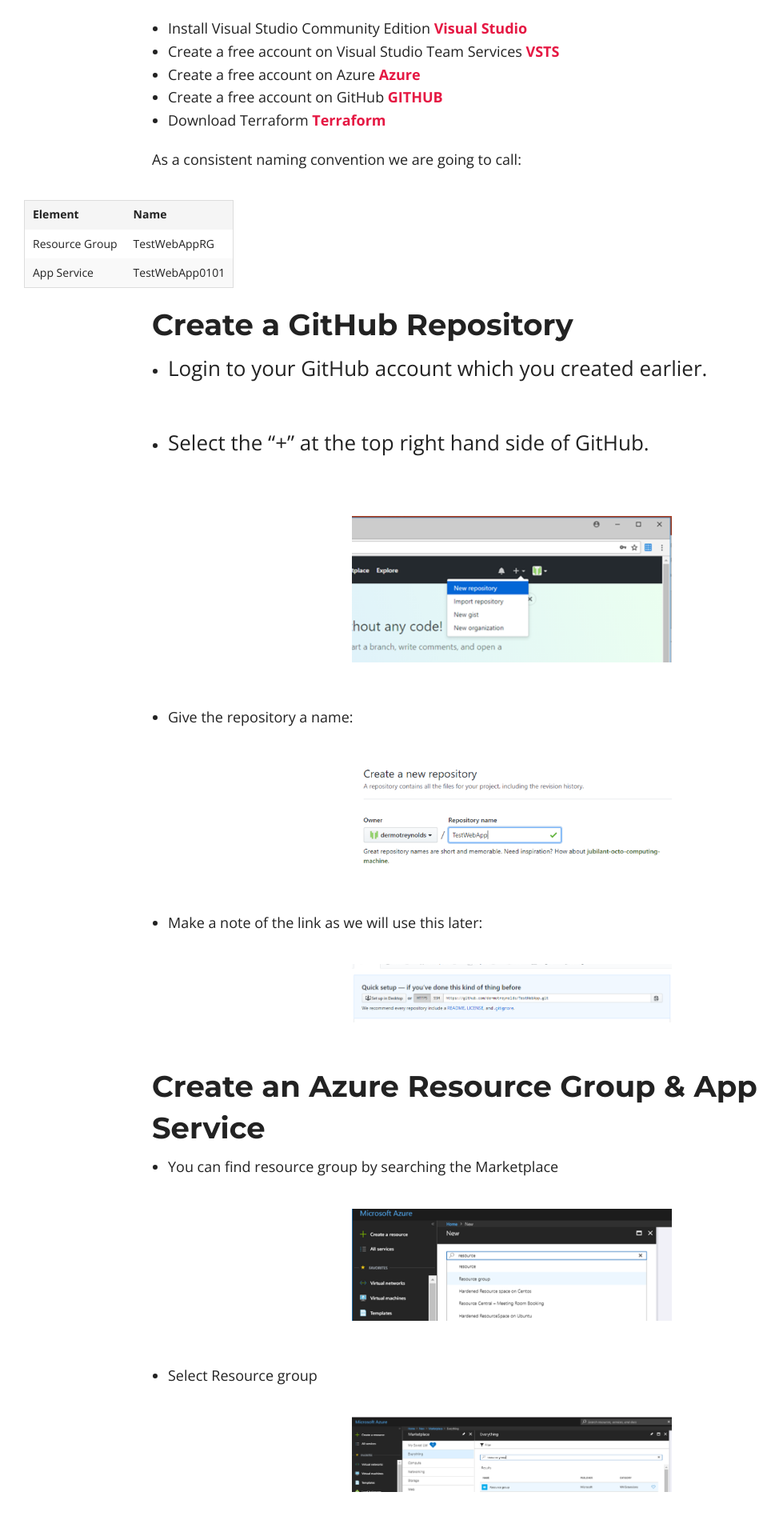
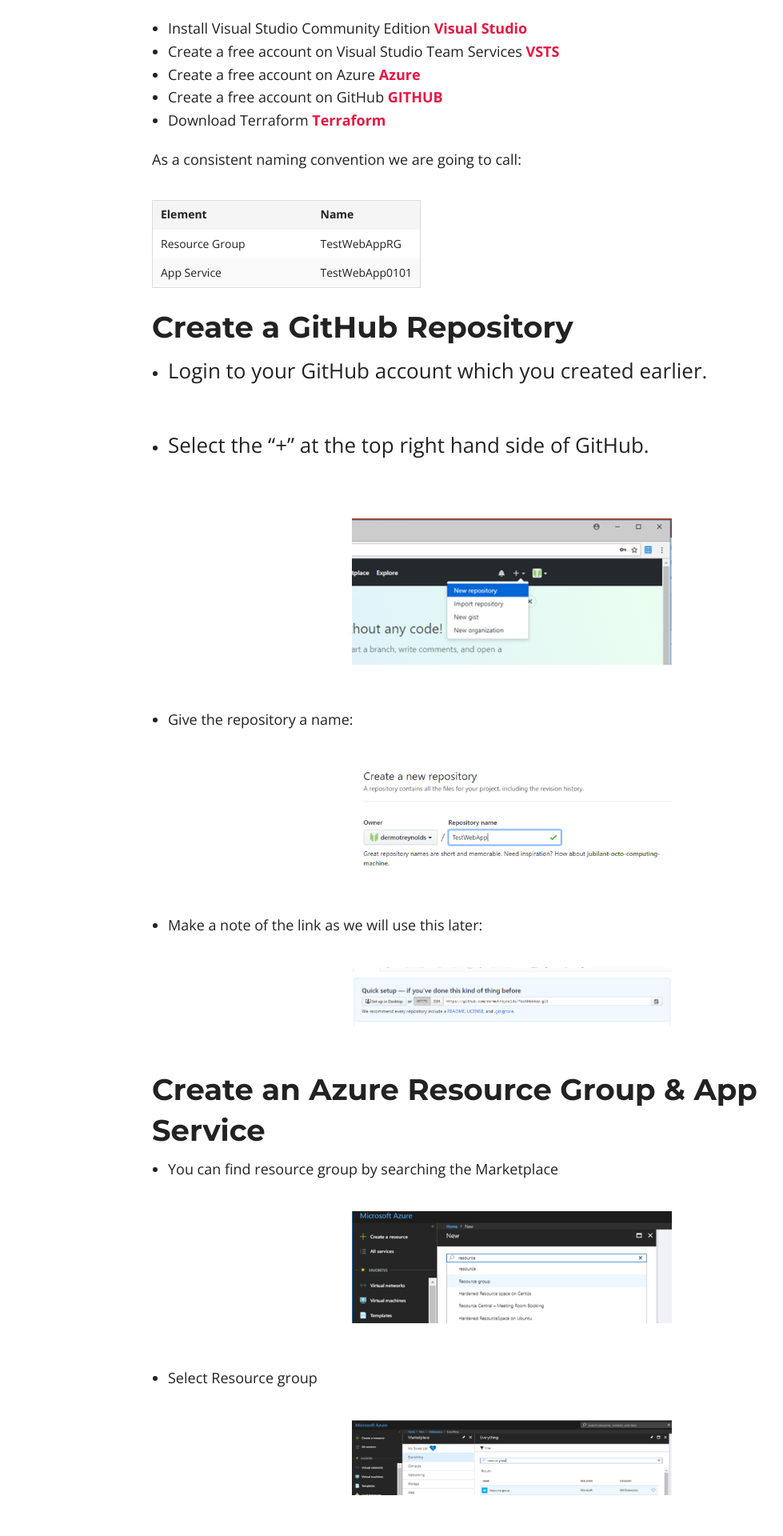
Before and after one commit to drcomputeblocks/clonedrcomputeblocks.github.io, a Jekyll site: the page built from _posts/2017-03-28-1-simple-app-to-github.md, in a window 1280 px wide. Shown: the part 1409-3329 px from the top of the page at 80% size, without its empty margins (0-979 px from the left). Built offline with Jekyll 4.4.1, drawn with Linux system fonts in a browser that asks for light colours; nearby versions of some CDN libraries.

Commit message:
first commit

```diff
--- a/_posts/2017-03-28-1-simple-app-to-github.md
+++ b/_posts/2017-03-28-1-simple-app-to-github.md
@@ -35,10 +35,28 @@
 
 As a consistent naming convention we are going to call:
 
-| Element | Name |
-| ------ | ----------- |
-| Resource Group   |TestWebAppRG |
-| App Service   |TestWebApp0101 |
+<div class="row">
+    <div class="large-12 columns">
+        <table>
+  <thead>
+    <tr>
+      <th width="200">Element</th>
+      <th>Name</th>
+    </tr>
+  </thead>
+  <tbody>
+    <tr>
+      <td>Resource Group</td>
+      <td>TestWebAppRG</td>
+    </tr>
+    <tr>
+      <td>App Service</td>
+      <td>TestWebApp0101</td>
+    </tr>
+  </tbody>
+</table>
+    </div>
+</div>
 
 ## Create a GitHub Repository
 
```
